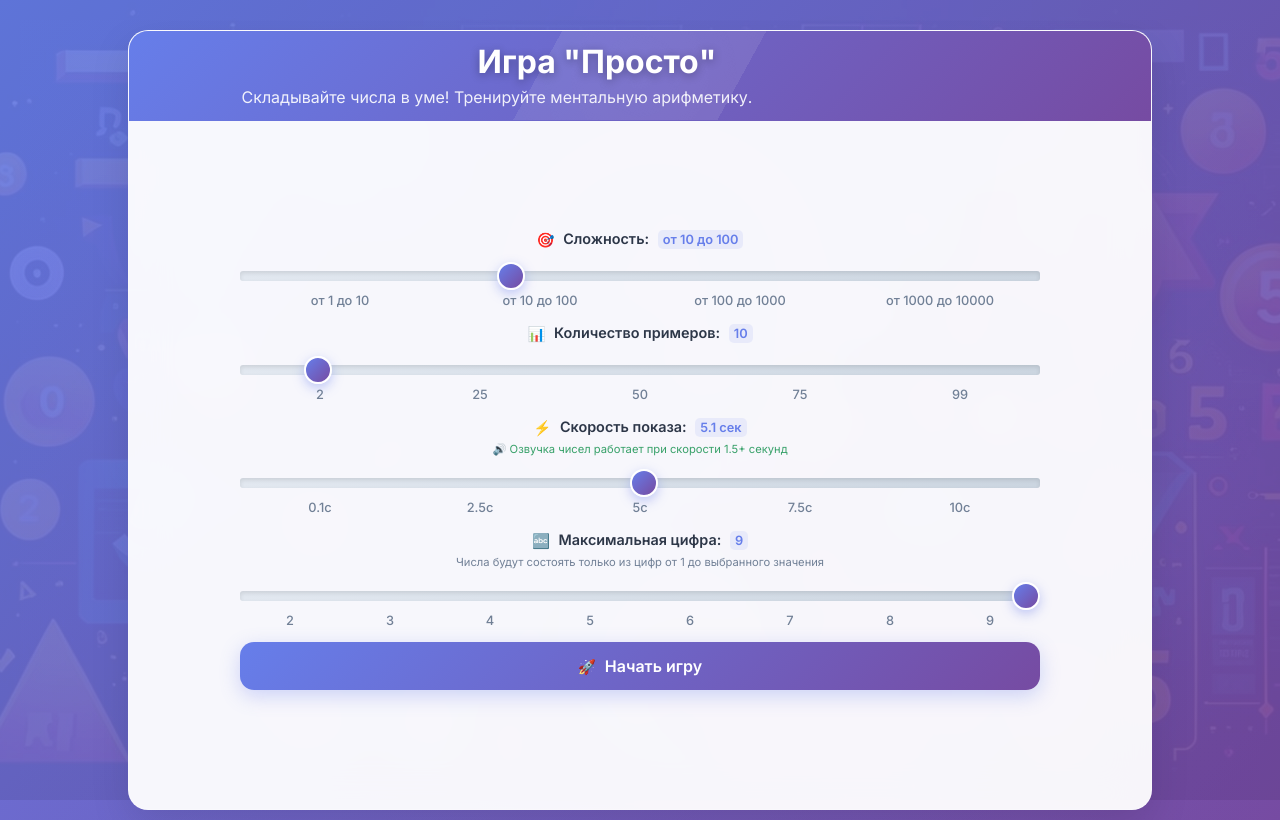
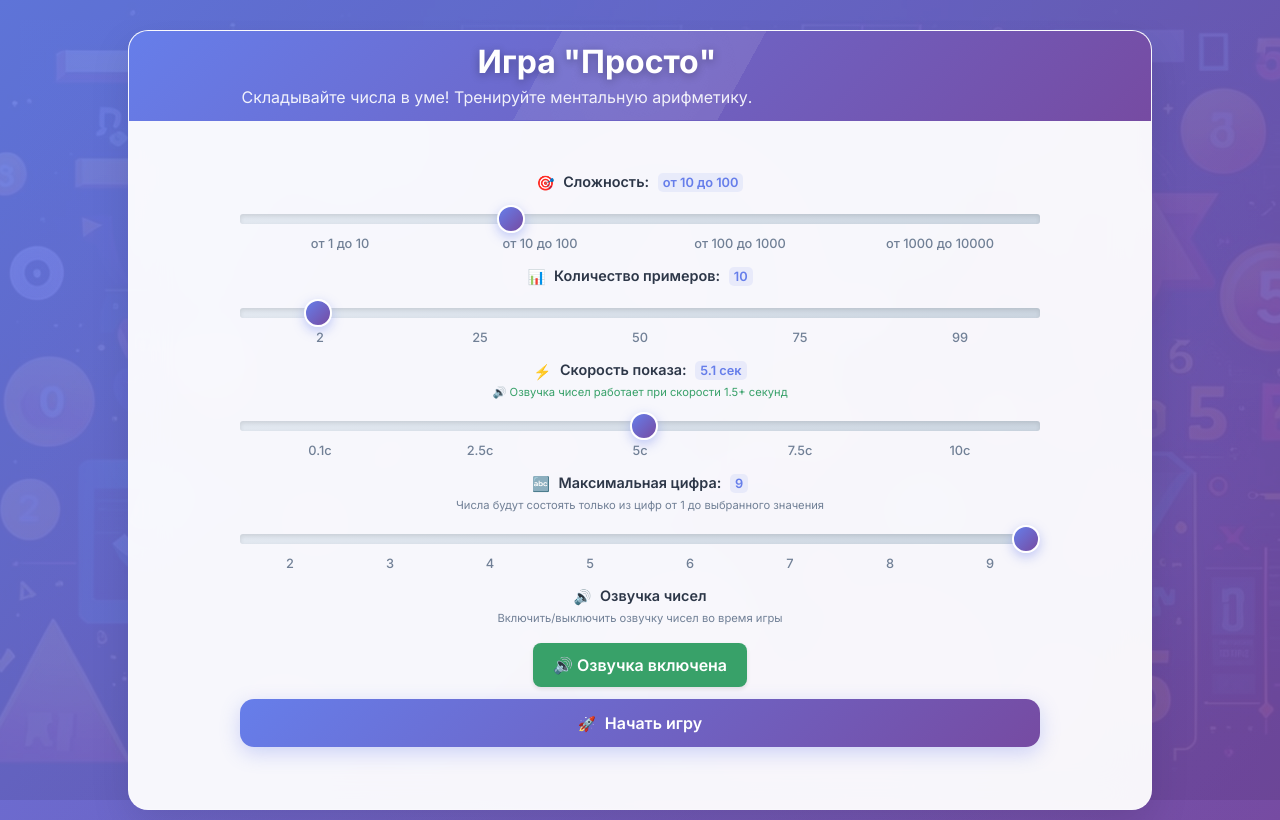
Before and after one commit to AndreiSkrypko/mental_final_new, a Django app: page /simply/1/ in a window 1280 px wide. Run offline with Django 5.2, Linux system fonts and the light colour scheme.

Commit message:
озвучку добавил

```diff
--- a/templates/simply.html
+++ b/templates/simply.html
@@ -1079,10 +1079,43 @@
              height: 1.5vh;
          }
      }
+
+     /* Стили для кнопки озвучки */
+     .audio-toggle-btn {
+         padding: 12px 24px;
+         border: none;
+         border-radius: 10px;
+         font-size: 1rem;
+         font-weight: 600;
+         cursor: pointer;
+         transition: all 0.3s ease;
+         background: #38a169;
+         color: white;
+         box-shadow: 0 4px 12px rgba(56, 161, 105, 0.3);
+         min-width: 200px;
+     }
+
+     .audio-toggle-btn:hover {
+         transform: translateY(-2px);
+         box-shadow: 0 6px 16px rgba(56, 161, 105, 0.4);
+     }
+
+     .audio-toggle-btn:active {
+         transform: translateY(0);
+     }
+
+     .audio-toggle-container {
+         text-align: center;
+         margin-top: 15px;
+     }
 </style>
 {% endblock %}
 
 {% block content %}
+<script>
+    // Глобальная переменная для управления озвучкой (должна быть доступна во всех режимах)
+    window.audioEnabled = true;
+</script>
 <div class="game-container">
     <div class="game-card">
         <div class="game-header">
@@ -1176,6 +1209,33 @@
                     </div>
                 </div>
 
+                <!-- Настройка озвучки -->
+                <div class="form-group">
+                    <label class="form-label">
+                        <span class="setting-icon">🔊</span>
+                        Озвучка чисел
+                        <div style="font-size: 0.7rem; color: #718096; margin-top: 2px; font-weight: normal;">
+                            Включить/выключить озвучку чисел во время игры
+                        </div>
+                    </label>
+                    <div class="audio-toggle-container" style="text-align: center; margin-top: 10px;">
+                        <button type="button" id="audio-toggle" class="audio-toggle-btn" style="
+                            padding: 10px 20px;
+                            border: none;
+                            border-radius: 8px;
+                            font-size: 1rem;
+                            font-weight: 600;
+                            cursor: pointer;
+                            transition: all 0.3s ease;
+                            background: #38a169;
+                            color: white;
+                            box-shadow: 0 2px 4px rgba(0,0,0,0.1);
+                        ">
+                            🔊 Озвучка включена
+                        </button>
+                    </div>
+                </div>
+
                 <!-- Кнопка начала игры -->
                 <div class="form-group text-center" style="margin-top: 8px;">
                     <button type="submit" class="start-btn">
@@ -1186,12 +1246,26 @@
             </form>
 
                          <script>
-
-
                  // Добавляем обработчик для формы
                 document.addEventListener('DOMContentLoaded', function() {
                     const form = document.querySelector('form');
 
+                                         // Обработчик для кнопки включения/выключения озвучки
+                     const audioToggle = document.getElementById('audio-toggle');
+                     if (audioToggle) {
+                         audioToggle.addEventListener('click', function() {
+                             window.audioEnabled = !window.audioEnabled;
+                             if (window.audioEnabled) {
+                                 this.textContent = '🔊 Озвучка включена';
+                                 this.style.background = '#38a169';
+                                 this.style.color = 'white';
+                             } else {
+                                 this.textContent = '🔇 Озвучка выключена';
+                                 this.style.background = '#e53e3e';
+                                 this.style.color = 'white';
+                             }
+                         });
+                     }
 
                     // Обработчик для слайдера скорости
                     const speedSlider = document.getElementById('speed');
@@ -1318,6 +1392,17 @@
                          {% if current_number < 0 %}{{ current_number }}{% else %}+{{ current_number }}{% endif %}
                      </div>
 
+                     <script>
+                         // Озвучиваем число при его показе
+                         const currentNumberForAudio = parseInt('{{ current_number|default:0 }}');
+                         if (currentNumberForAudio !== 0) {
+                             // Небольшая задержка для лучшего восприятия
+                             setTimeout(() => {
+                                 speakNumber(currentNumberForAudio);
+                             }, 100);
+                         }
+                     </script>
+
                     <div class="game-controls-mini">
                         <form method="POST">
                             {% csrf_token %}
@@ -1329,8 +1414,6 @@
             </div>
 
                                                    <script>
-
-
                   // Функция для преобразования числа в слова на русском языке
                  function numberToWords(num) {
                     const ones = ['', 'один', 'два', 'три', 'четыре', 'пять', 'шесть', 'семь', 'восемь', 'девять'];
@@ -1363,8 +1446,8 @@
                                  // Функция для озвучивания числа
                  function speakNumber(num) {
                      // Проверяем, включена ли озвучка
-                     if (!audioEnabled) {
-
+                     if (!window.audioEnabled) {
+                         console.log('🔇 Озвучка отключена');
                          return;
                      }
 
@@ -1410,7 +1493,7 @@
                             utterance.lang = 'ru-RU';
                         }
 
-                        utterance.rate = 1.2; // Быстрее для динамичности
+                        utterance.rate = 1.9; // Быстрее для динамичности
                         utterance.pitch = 1.0;
                         utterance.volume = 1.0;
 
@@ -1451,7 +1534,6 @@
                  const speed = parseFloat('{{ speed|default:1 }}');
                  const currentIndex = parseInt('{{ current_index|default:0 }}');
                  const totalCount = parseInt('{{ total_count|default:1 }}');
-                const currentNumber = parseInt('{{ current_number|default:0 }}');
 
 
 
```
Lines whose indentation alone changed are shown as unchanged.
